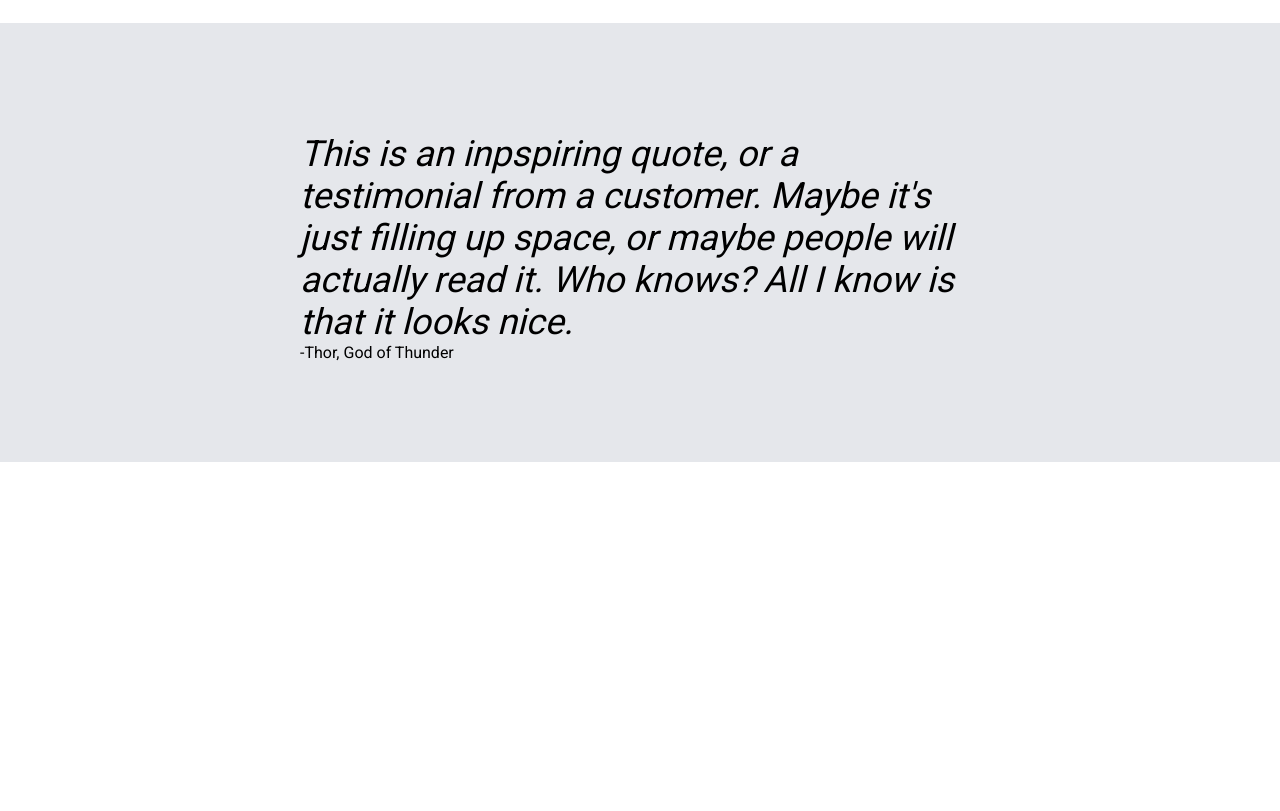
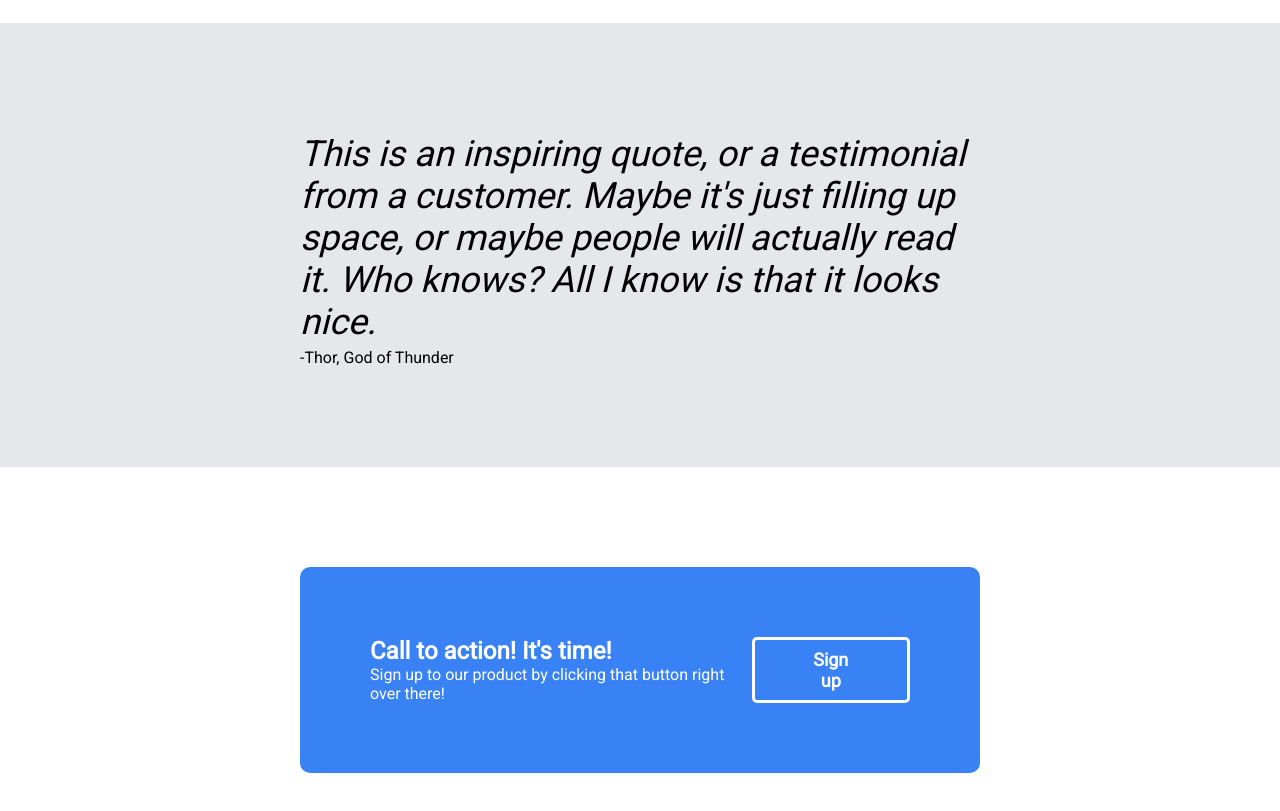
Before and after one commit to KunalP99/odin-landing-page, a plain HTML site: page index.html in a window 1280 px wide. Shown: the part 1100-1911 px from the top of the page. Before the commit the page ends 1562 px from the top, so only its background shows below. Drawn offline with Linux system fonts and the light colour scheme.

Commit message:
Completed task

```diff
--- a/index.html
+++ b/index.html
@@ -53,8 +53,17 @@
     </div>
     <div class="third-container">
         <div class="quotes-container">
-            <p class="quote"><em>This is an inpspiring quote, or a testimonial from a customer. Maybe it's just filling up space, or maybe people will actually read it. Who knows? All I know is that it looks nice.</em></p>
+            <p class="quote"><em>This is an inspiring quote, or a testimonial from a customer. Maybe it's just filling up space, or maybe people will actually read it. Who knows? All I know is that it looks nice.</em></p>
             <p class="author">-Thor, God of Thunder</p>
+        </div>
+    </div>
+    <div class="fourth-container">
+        <div class="call-to-action-container">
+            <div class="call-to-action-text">
+                <h2>Call to action! It's time!</h2>
+                <p>Sign up to our product by clicking that button right over there!</p>
+            </div>
+            <button class="call-to-action-button">Sign up</button>
         </div>
     </div>
 </body>
--- a/styles.css
+++ b/styles.css
@@ -97,18 +97,38 @@ li {
     padding: 10px 300px 0px;
 }
 
-.quotes-container {
-}
-
 .quote {
     font-size: 36px;
     font-weight: lighter;
     margin-top: 100px;
 }
 
-.author-container {
-    float: right;
-}
 .author {
     padding-bottom: 100px;
+    margin-top: 5px;
 }
+
+.fourth-container {
+    padding: 100px 300px 0px;
+    margin-bottom: 100px;
+}
+
+.call-to-action-container {
+    background-color: #3882F6;
+    color: white;
+    border-radius: 10px;
+    padding: 70px;
+    display: flex;
+    justify-content: space-evenly;
+}
+
+.call-to-action-button {
+    background-color: transparent;
+    color: white;
+    font-size: 18px;
+    font-weight: bold;
+    padding: 0px 50px;
+    border: solid white;
+    border-radius: 5px;
+
+}
```
